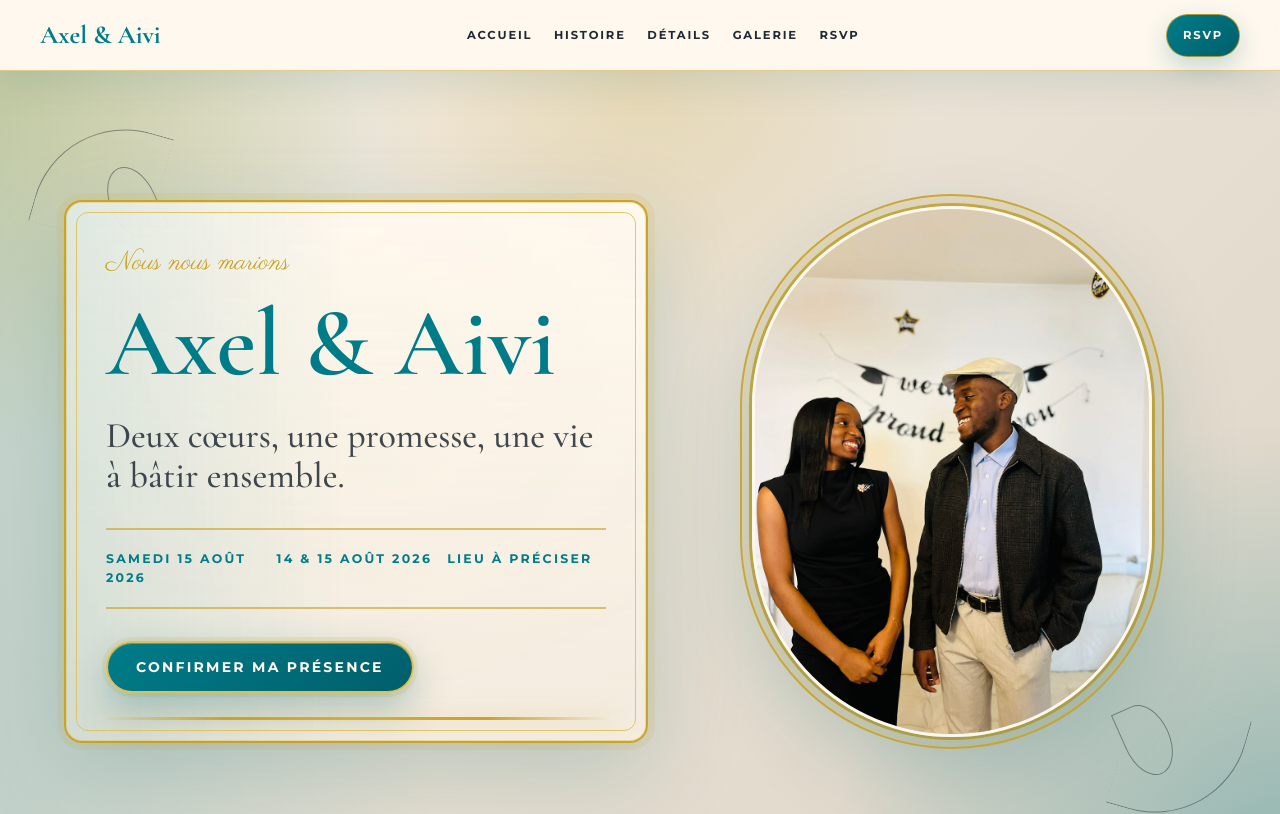
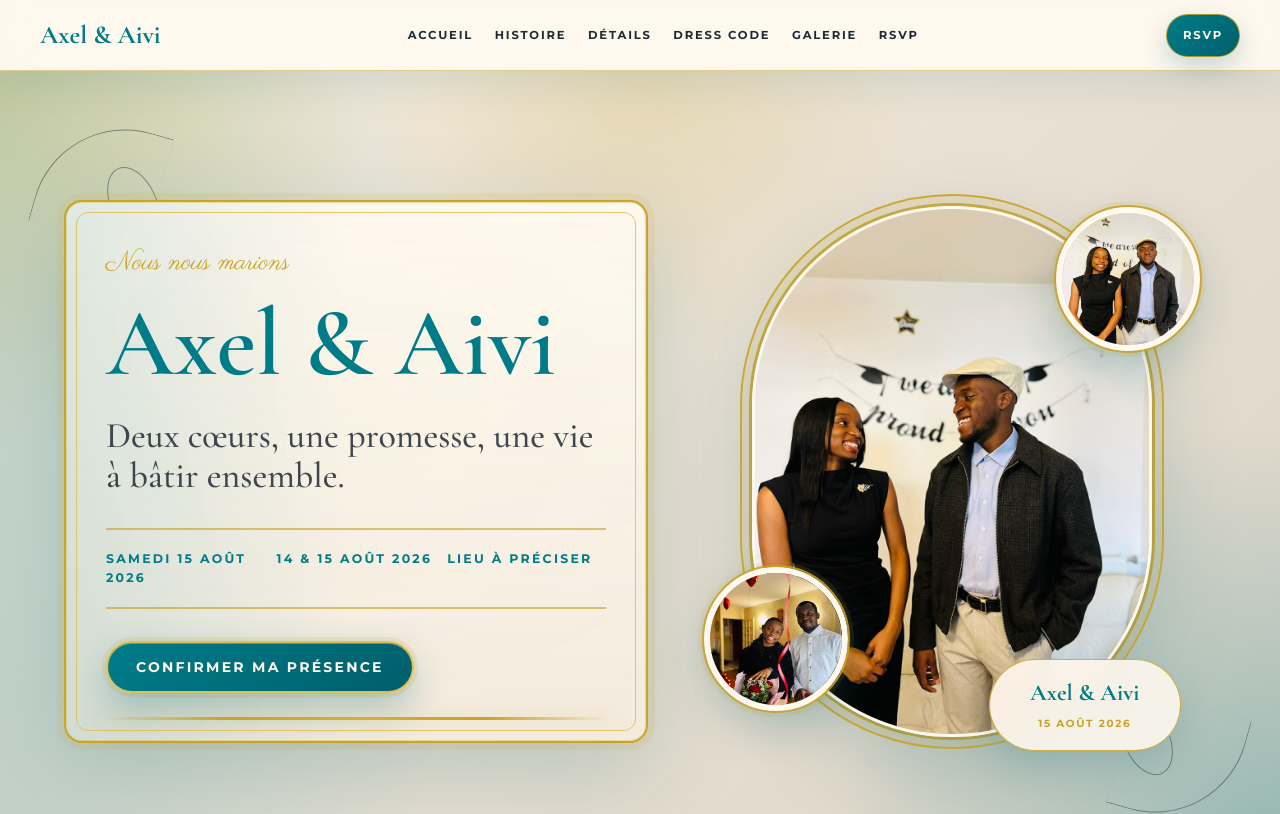
Before and after one commit to aubinaso/wedding-website, a React (Vite) app: page / in a window 1280 px wide. Shown: the top 814 px of the page. Built offline with nearby package versions, Linux system fonts and the light colour scheme.

Commit message:
mise à jour

```diff
--- a/src/App.jsx
+++ b/src/App.jsx
@@ -1,22 +1,14 @@
 import {
-  Baby,
   CalendarDays,
-  Camera,
-  Car,
   Church,
-  Clock3,
   Gift,
   HandHeart,
   Heart,
-  Hotel,
   MapPin,
   Navigation,
-  Phone,
   Send,
   Shirt,
   Sparkles,
-  Train,
-  Utensils,
 } from 'lucide-react';
 
 const wedding = {
@@ -170,15 +162,6 @@ const storyItems = [
   },
 ];
 
-const programItems = [
-  { title: 'Cérémonie', time: wedding.ceremony.time, icon: Church },
-  { title: 'Photos', time: 'À préciser', icon: Camera },
-  { title: 'Vin d’honneur / cocktail', time: 'À préciser', icon: Sparkles },
-  { title: 'Réception', time: wedding.reception.time, icon: MapPin },
-  { title: 'Repas', time: 'À préciser', icon: Utensils },
-  { title: 'Soirée', time: 'À préciser', icon: Heart },
-];
-
 const dressColors = [
   { name: 'Deep teal / peacock blue', value: wedding.theme.teal },
   { name: 'Ivory / champagne', value: wedding.theme.ivory },
@@ -219,18 +202,11 @@ const bibleVerses = [
   { ref: 'Proverbes 18:22', text: 'Celui qui trouve une femme trouve le bonheur.' },
 ];
 
-const practicalInfo = [
-  { title: 'Hébergement', text: 'Recommandations à préciser prochainement.', icon: Hotel },
-  { title: 'Parking', text: 'Informations de stationnement à confirmer.', icon: Car },
-  { title: 'Transport', text: 'Accès et options de transport à ajouter.', icon: Train },
-  { title: 'Contacts', text: 'Contact de coordination à préciser.', icon: Phone },
-  { title: 'Enfants / famille', text: 'Informations famille à préciser si nécessaire.', icon: Baby },
-];
-
 const navItems = [
   { label: 'Accueil', href: '#hero' },
   { label: 'Histoire', href: '#story' },
   { label: 'Détails', href: '#details' },
+  { label: 'Dress code', href: '#dress-code' },
   { label: 'Galerie', href: '#gallery' },
   { label: 'RSVP', href: '#rsvp' },
 ];
@@ -279,15 +255,31 @@ function ImagePlaceholder({ label, className = '' }) {
 }
 
 function HeroVisual() {
-  if (wedding.images.hero) {
-    return <img className="hero-oval" src={wedding.images.hero} alt={`${wedding.couple}`} />;
-  }
-
   return (
-    <div className="hero-oval hero-oval-placeholder">
-      <div className="placeholder-flower" aria-hidden="true" />
-      <span>{wedding.initials}</span>
-      <small>{wedding.weddingPeriod}</small>
+    <div className="hero-photo-cluster" aria-label={`Photos de ${wedding.couple}`}>
+      {wedding.images.hero ? (
+        <img className="hero-oval hero-oval-main" src={wedding.images.hero} alt={`${wedding.couple} se regardant avec sourire`} />
+      ) : (
+        <div className="hero-oval hero-oval-placeholder">
+          <div className="placeholder-flower" aria-hidden="true" />
+          <span>{wedding.initials}</span>
+          <small>{wedding.weddingPeriod}</small>
+        </div>
+      )}
+      <img
+        className="hero-orbit-photo hero-orbit-one"
+        src="/images/couple/photo_a_2.jpeg"
+        alt="Portrait d’Axel et Aivi"
+      />
+      <img
+        className="hero-orbit-photo hero-orbit-two"
+        src="/images/couple/demande_fiancailles.jpeg"
+        alt="Axel et Aivi le jour des fiançailles"
+      />
+      <div className="hero-photo-signature">
+        <span>{wedding.couple}</span>
+        <small>{wedding.mainDate}</small>
+      </div>
     </div>
   );
 }
@@ -522,26 +514,7 @@ function App() {
         </div>
       </section>
 
-      <section className="teal-band text-cream">
-        <div className="section-shell">
-          <SectionHeader eyebrow="Déroulé" title="Le programme de la journée" centered light>
-            Une trame simple, à affiner lorsque les horaires définitifs seront confirmés.
-          </SectionHeader>
-          <div className="mt-12 grid gap-4 sm:grid-cols-2 lg:grid-cols-3">
-            {programItems.map(({ title, time, icon: Icon }) => (
-              <div key={title} className="program-card">
-                <Icon className="h-7 w-7 text-gold" />
-                <p className="mt-5 font-serif text-3xl font-semibold text-cream">{title}</p>
-                <p className="mt-2 text-sm uppercase tracking-[0.2em] text-cream/70">{time}</p>
-              </div>
-            ))}
-          </div>
-        </div>
-      </section>
-
-      <GoldDivider />
-
-      <section className="section-shell">
+      <section id="dress-code" className="section-shell">
         <div className="grid items-center gap-10 lg:grid-cols-[1fr_0.95fr]">
           <SectionHeader eyebrow="Dress code" title="Teal, ivoire & or">
             Une palette élégante inspirée de la référence, pensée pour une ambiance douce et harmonieuse.
@@ -617,21 +590,6 @@ function App() {
         </div>
       </section>
 
-      <section className="soft-band">
-        <div className="section-shell">
-          <SectionHeader eyebrow="Informations" title="Informations pratiques" />
-          <div className="mt-10 grid gap-5 sm:grid-cols-2 lg:grid-cols-5">
-            {practicalInfo.map(({ icon: Icon, title, text }) => (
-              <article key={title} className="lux-card p-6 transition duration-300 hover:-translate-y-1">
-                <Icon className="h-8 w-8 text-gold" />
-                <h3 className="mt-5 text-lg font-bold text-teal">{title}</h3>
-                <p className="mt-3 text-sm leading-7 text-text/70">{text}</p>
-              </article>
-            ))}
-          </div>
-        </div>
-      </section>
-
       <footer className="footer-shell px-5 py-12 text-center">
         <p className="font-serif text-3xl font-semibold text-gold">{wedding.couple} — {wedding.date}</p>
         <p className="mt-3 text-sm uppercase tracking-[0.25em] text-cream/75">{wedding.weddingPeriod}</p>
--- a/src/index.css
+++ b/src/index.css
@@ -457,10 +457,10 @@ body {
 }
 
 .story-photo {
-  height: 13rem;
+  height: 13.5rem;
   width: 100%;
   border: 2px solid rgba(201, 162, 39, 0.9);
-  border-radius: 120px 120px 18px 18px;
+  border-radius: 999px 999px 34px 34px;
   object-fit: cover;
   object-position: center;
   box-shadow: 0 18px 42px rgba(31, 41, 51, 0.13);
@@ -574,6 +574,83 @@ body {
   object-position: center;
 }
 
+.hero-photo-cluster {
+  position: relative;
+  display: grid;
+  width: min(86vw, 31rem);
+  min-height: 36rem;
+  place-items: center;
+}
+
+.hero-oval-main {
+  position: relative;
+  z-index: 2;
+}
+
+.hero-orbit-photo {
+  position: absolute;
+  z-index: 3;
+  width: clamp(6rem, 20vw, 9rem);
+  height: clamp(6rem, 20vw, 9rem);
+  border: 6px solid #fff9f0;
+  border-radius: 999px;
+  object-fit: cover;
+  object-position: center;
+  outline: 2px solid rgba(201, 162, 39, 0.88);
+  box-shadow:
+    0 18px 46px rgba(0, 95, 107, 0.22),
+    0 0 0 6px rgba(212, 175, 55, 0.12);
+  transition: transform 300ms ease, box-shadow 300ms ease;
+}
+
+.hero-orbit-photo:hover {
+  transform: translateY(-5px) scale(1.03);
+  box-shadow:
+    0 24px 58px rgba(0, 95, 107, 0.28),
+    0 0 0 7px rgba(212, 175, 55, 0.18);
+}
+
+.hero-orbit-one {
+  top: 1.5rem;
+  right: 0;
+}
+
+.hero-orbit-two {
+  bottom: 3rem;
+  left: 0;
+}
+
+.hero-photo-signature {
+  position: absolute;
+  right: 1.2rem;
+  bottom: 0.5rem;
+  z-index: 4;
+  min-width: 12rem;
+  padding: 1rem 1.2rem;
+  border: 1px solid rgba(201, 162, 39, 0.86);
+  border-radius: 999px;
+  text-align: center;
+  background: rgba(255, 249, 240, 0.88);
+  box-shadow: 0 16px 38px rgba(0, 95, 107, 0.16);
+  backdrop-filter: blur(10px);
+}
+
+.hero-photo-signature span {
+  display: block;
+  font-family: 'Cormorant Garamond', Georgia, serif;
+  font-size: 1.45rem;
+  font-weight: 700;
+  color: var(--color-teal);
+}
+
+.hero-photo-signature small {
+  font-size: 0.65rem;
+  font-weight: 800;
+  letter-spacing: 0.16em;
+  text-transform: uppercase;
+  color: var(--color-rich-gold);
+}
+
 .hero-oval-placeholder {
   flex-direction: column;
   gap: 1rem;
@@ -660,7 +737,7 @@ body {
 }
 
 .gallery-grid {
-  @apply mt-12 grid grid-cols-2 gap-3 md:grid-cols-4 md:gap-5;
+  @apply mt-12 grid grid-cols-2 gap-5 md:grid-cols-4 md:gap-7;
 }
 
 .gallery-placeholder {
@@ -676,10 +753,10 @@ body {
 }
 
 .gallery-image {
-  height: 16rem;
+  height: 17rem;
   width: 100%;
   border: 3px solid #fff9f0;
-  border-radius: 140px 140px 18px 18px;
+  border-radius: 999px 999px 42px 42px;
   object-fit: cover;
   object-position: center;
   outline: 3px solid rgba(201, 162, 39, 0.72);
@@ -739,13 +816,32 @@ body {
 }
 
 @media (max-width: 640px) {
+  .hero-photo-cluster {
+    min-height: 32rem;
+  }
+
   .hero-oval {
     min-height: 25rem;
   }
 
+  .hero-orbit-one {
+    right: 0.2rem;
+  }
+
+  .hero-orbit-two {
+    bottom: 4.5rem;
+    left: 0.2rem;
+  }
+
+  .hero-photo-signature {
+    right: 50%;
+    bottom: 0.2rem;
+    transform: translateX(50%);
+  }
+
   .gallery-placeholder,
   .gallery-image {
-    height: 13rem;
+    height: 14rem;
   }
 }
 
```
